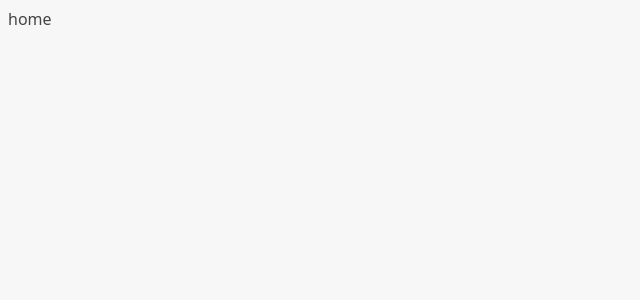
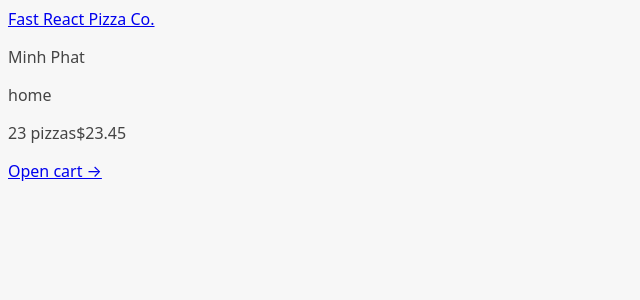
Before and after one commit to tmphat1312/fast-react-pizza, a React (Vite) app: page / in a window 1280 px wide. Shown: the top 300 px of the page, without its empty margins (0-640 px from the left). Built offline with nearby package versions, Linux system fonts and the light colour scheme.

Commit message:
feat: App layout

```diff
--- a/src/App.tsx
+++ b/src/App.tsx
@@ -1,13 +1,21 @@
 import { RouterProvider, createBrowserRouter } from 'react-router-dom';
 
+import Menu from './features/menu/Menu';
+import { menuLoader } from './features/menu/menuLoader';
+import AppLayout from './layouts/AppLayout';
+
 const router = createBrowserRouter([
+  {
+    element: <AppLayout />,
+    children: [
       {
         path: '/',
         element: <div>home</div>,
       },
       {
         path: '/menu',
-    element: <div>menu</div>,
+        element: <Menu />,
+        loader: menuLoader,
       },
       {
         path: '/cart',
@@ -21,6 +29,8 @@ const router = createBrowserRouter([
         path: '/order/:orderId',
         element: <div>order</div>,
       },
+    ],
+  },
 ]);
 
 export default function App() {
--- /dev/null
+++ b/src/layouts/AppLayout.tsx
@@ -0,0 +1,19 @@
+import { Fragment } from 'react';
+import { Outlet } from 'react-router-dom';
+
+import Footer from './Footer';
+import Header from './Header';
+
+export default function AppLayout() {
+  return (
+    <Fragment>
+      <Header />
+
+      <main>
+        <Outlet />
+      </main>
+
+      <Footer />
+    </Fragment>
+  );
+}
--- /dev/null
+++ b/src/layouts/Footer.tsx
@@ -0,0 +1,9 @@
+import CartOverview from '../features/cart/CartOverview';
+
+export default function Footer() {
+  return (
+    <footer>
+      <CartOverview />
+    </footer>
+  );
+}
--- /dev/null
+++ b/src/layouts/Header.tsx
@@ -0,0 +1,11 @@
+import { Link } from 'react-router-dom';
+
+export default function Header() {
+  return (
+    <header>
+      <Link to="/">Fast React Pizza Co.</Link>
+
+      <p>Minh Phat</p>
+    </header>
+  );
+}
```
Lines whose indentation alone changed are shown as unchanged.
